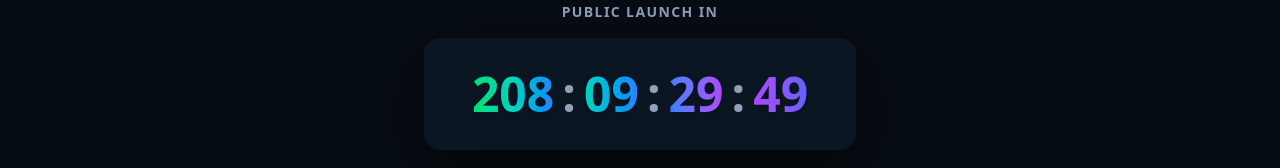
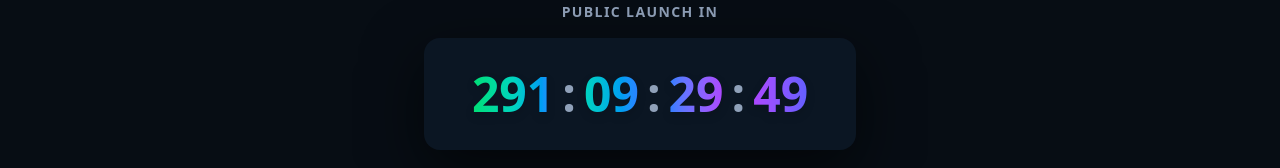
Before and after one commit to Chirag-wamanacharya12/Startup-arogyamitraa_preregistration_page, a Next.js app: page / in a window 1280 px wide. Shown: the part 430-598 px from the top of the page. Built offline with nearby package versions, Linux system fonts and the light colour scheme.

Commit message:
updated count down

```diff
--- a/app/page.tsx
+++ b/app/page.tsx
@@ -113,7 +113,7 @@ export default function Home() {
             <p className="text-slate-400 text-lg max-w-xl mx-auto">The people shaping a calmer, connected healthcare experience.</p>
           </div>
 
-          <div className="grid grid-cols-1 md:grid-cols-2 gap-6 md:gap-8">
+          <div className="grid grid-cols-1 md:grid-cols-2 gap-6 md:gap-8 justify-items-center">
             {/* Card 1 — Chirag */}
             <div className="group relative rounded-3xl overflow-hidden">
               {/* Animated border glow */}
@@ -138,9 +138,6 @@ export default function Home() {
                 </div>
               </div>
             </div>
-
-            {/* Card 2 — Shivani */}
-
           </div>
         </div>
       </div>
--- a/components/CountdownTimer.tsx
+++ b/components/CountdownTimer.tsx
@@ -14,7 +14,7 @@ export default function CountdownTimer() {
 
   useEffect(() => {
     setMounted(true);
-    const launchDate = new Date('August 21, 2026 00:00:00').getTime();
+    const launchDate = new Date('November 12, 2026 00:00:00').getTime();
 
     const updateCountdown = () => {
       const now = new Date().getTime();
--- a/components/PreregisterCountdown.tsx
+++ b/components/PreregisterCountdown.tsx
@@ -14,7 +14,7 @@ export default function PreregisterCountdown() {
   useEffect(() => {
     setMounted(true);
     // Preregistration closes a few days before launch (April 7)
-    const closingDate = new Date('July 1, 2026 00:00:00').getTime();
+    const closingDate = new Date('October 1, 2026 00:00:00').getTime();
 
     const updateCountdown = () => {
       const now = new Date().getTime();
```
